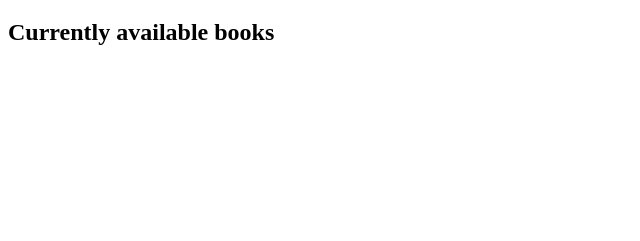
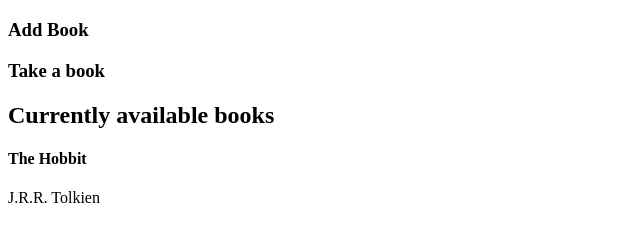
Before and after one commit to Emphibian/top-library, a plain HTML site: page index.html in a window 1280 px wide. Shown: the part 61-302 px from the top of the page, without its empty margins (0-640 px from the left). Drawn offline with Linux system fonts and the light colour scheme.

Commit message:
Add more basic html

```diff
--- a/index.html
+++ b/index.html
@@ -12,12 +12,19 @@
     </header>
     <div class="main">
       <div class="hero">
-        <div class="add-book"></div>
-        <div class="remove-book"></div>
+        <div class="add-book">
+          <h3>Add Book</h3>
+        </div>
+        <div class="remove-book">
+          <h3>Take a book</h3>
+        </div>
       </div>
       <div class="current-books">
         <h2>Currently available books</h2>
-        <div class="book"></div>
+        <div class="book">
+          <h4>The Hobbit</h4>
+          <p>J.R.R. Tolkien</p>
+        </div>
         <div class="book"></div>
         <div class="book"></div>
         <div class="book"></div>
```
